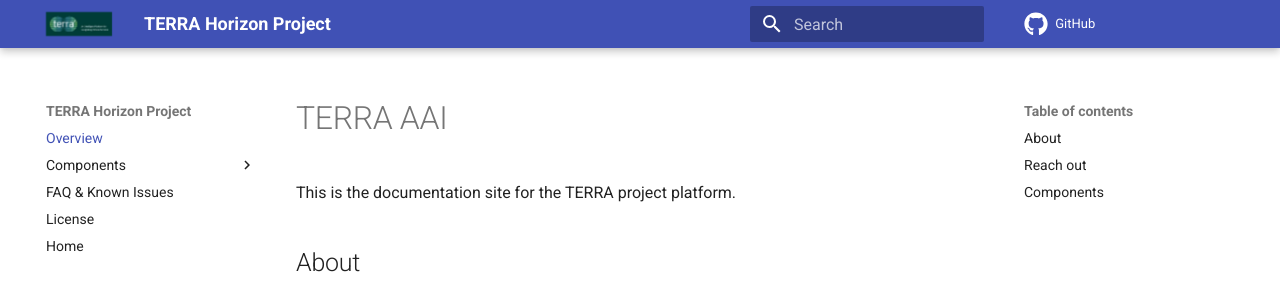
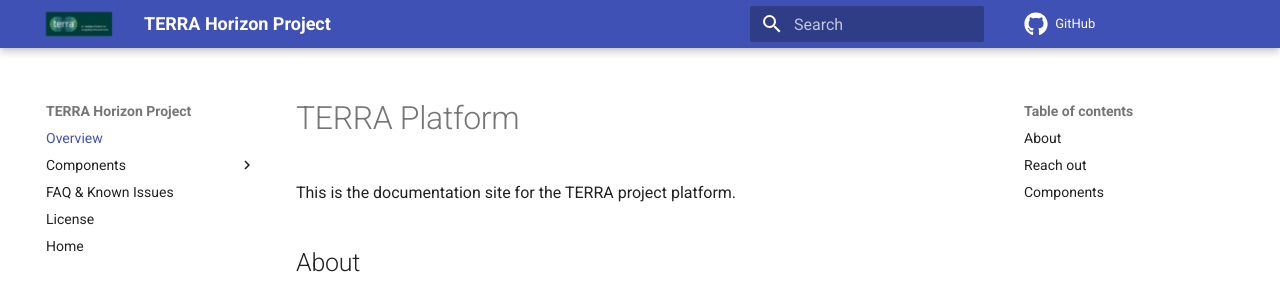
Before and after one commit to terra-horizon/terra-horizon.github.io, an MkDocs documentation site: the page built from docs/docs/index.md, in a window 1280 px wide and 900 px high. Shown: the top 294 px of the window. Built offline with MkDocs 1.6.1 and Material for MkDocs 9.7.7, drawn with Linux system fonts in a browser that asks for light colours; comment, search, counter and statistics services are not loaded; the version menu is left out.

Commit message:
#1: Typo fix for public docs

```diff
--- a/docs/docs/index.md
+++ b/docs/docs/index.md
@@ -1,4 +1,4 @@
-# TERRA AAI
+# TERRA Platform
 
 This is the documentation site for the TERRA project platform.
 
```
